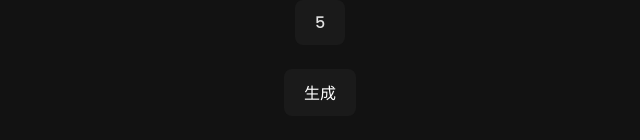
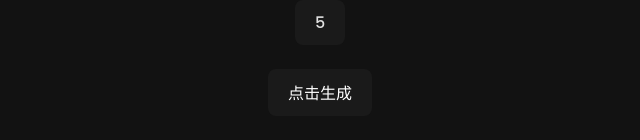
Before and after one commit to deeme/aimg, a React (Vite) app: page / in a window 1280 px wide. Shown: the part 294-434 px from the top of the page, without its empty margins (320-960 px from the left). Built offline with nearby package versions, Linux system fonts and the light colour scheme.

Commit message:
更改提示

```diff
--- a/src/App.jsx
+++ b/src/App.jsx
@@ -83,7 +83,7 @@ function App() {
     <div className="app-main">
       {loading ? (
         <>
-          <h2>Generating your unique images... Sit tight!</h2>
+          <h2>正在生成您独特的图片...请耐心等待！</h2>
           <div className="lds-ripple">
             <div></div>
             <div></div>
@@ -130,7 +130,7 @@ function App() {
 
           <br />
           <button onClick={generateImage} id="generate">
-            生成
+            点击生成
           </button>
           <DisplayImages />
         </>
```
